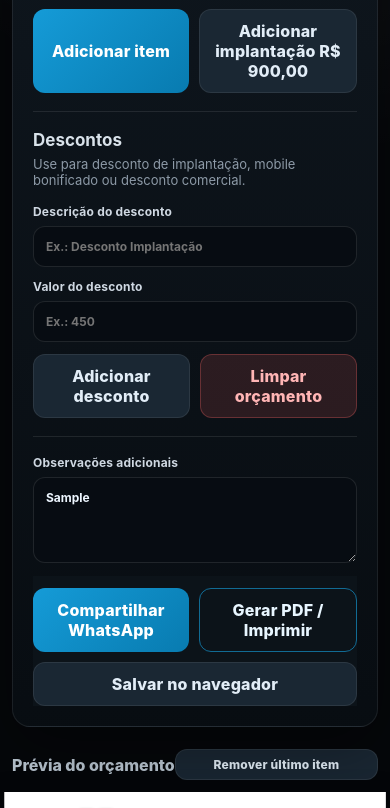
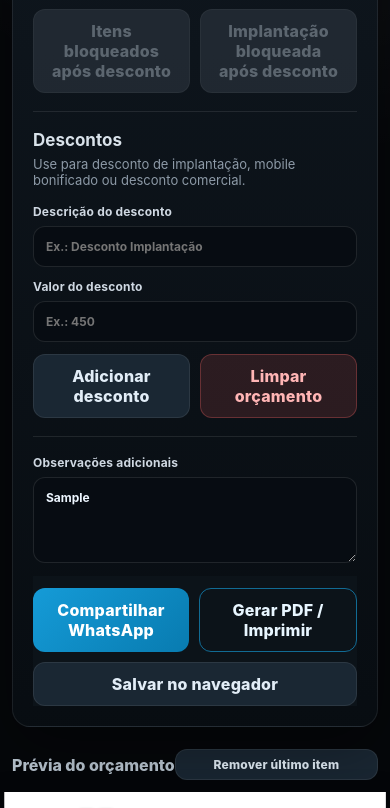
Before and after one commit to Bichiarov/Orcamento-013, a plain HTML site: page index.html in a window 390 px wide. Both pictures are taken after typing "Sample", "Sample", "5", "Sample", "5", "Sample" into the empty fields and a click on the button "Adicionar desconto". Shown: the part 742-1550 px from the top of the page. Drawn offline with Linux system fonts and the light colour scheme.

Commit message:
Add files via upload

```diff
--- a/assets/css/styles.css
+++ b/assets/css/styles.css
@@ -420,3 +420,15 @@ input:focus,select:focus,textarea:focus{
     break-inside:avoid!important;
   }
 }
+
+
+.locked{
+  opacity:.55!important;
+  cursor:not-allowed!important;
+}
+
+button.locked{
+  background:#303943!important;
+  color:#9da9b5!important;
+  border:1px solid rgba(255,255,255,.08)!important;
+}
--- a/assets/js/app.js
+++ b/assets/js/app.js
@@ -3,21 +3,27 @@ const catalog = [
   { name: 'Gestão Business', price: 320 },
   { name: 'Gestão Professional', price: 450 },
   { name: 'PDV adicional', price: 65 },
-  { name: 'Mobile', price: 35 },
+  { name: 'Comanda eletrônica', price: 35 },
+  { name: 'Comanda eletrônica Pagamentos Getnet/Stone', price: 50 },
   { name: 'Microterminal', price: 35 },
-  { name: 'Comanda eletrônica', price: 35 },
-  { name: 'Terminal de Lançamento', price: 35 },
-  { name: 'Kitchen Display System', price: 50 },
+
   { name: 'Integração iFood por MerchantID', price: 65 },
   { name: 'Integração Rappi por MerchantID', price: 65 },
   { name: 'Integração Open Delivery por MerchantID', price: 65 },
-  { name: 'Swnow / SW Delivery Ilimitado', price: 500 },
+
+  { name: 'Totem de Autoatendimento', price: 150 },
+  { name: 'Kitchen Display System', price: 50 },
+  { name: 'Integração Cardápio Digital Goomer', price: 100 },
+
+  { name: 'API de Dados por loja', price: 60 },
   { name: 'Painel de Senha', price: 35 },
   { name: 'TEF 1ª Licença', price: 130 },
   { name: 'TEF adicional', price: 50 },
-  { name: 'Totem de Autoatendimento', price: 150 },
-  { name: 'Integração Cardápio Digital Goomer', price: 100 },
-  { name: 'Implantação', price: 900 }
+
+  { name: 'Swnow / SW Delivery Ilimitado', price: 500 },
+
+  { name: 'SW Engajamento Start', price: 110 },
+  { name: 'SW Engajamento Business', price: 235 }
 ];
 
 const els = {
@@ -88,7 +94,32 @@ function getClient(){
   return (els.clientName.value.trim() || 'A DEFINIR').toUpperCase();
 }
 
+function hasDiscount(){
+  return quote.items.some(item => item.type === 'discount');
+}
+
+function updateItemLock(){
+  const locked = hasDiscount();
+
+  els.catalogItem.disabled = locked;
+  els.itemQty.disabled = locked;
+  els.customDesc.disabled = locked;
+  els.customValue.disabled = locked;
+  els.addItem.disabled = locked;
+  els.addImplantacao.disabled = locked;
+
+  els.addItem.textContent = locked ? 'Itens bloqueados após desconto' : 'Adicionar item';
+  els.addImplantacao.textContent = locked ? 'Implantação bloqueada após desconto' : 'Adicionar implantação R$ 900,00';
+
+  [els.catalogItem, els.itemQty, els.customDesc, els.customValue, els.addItem, els.addImplantacao]
+    .forEach(el => el.classList.toggle('locked', locked));
+}
+
 function addCatalogItem(){
+  if(hasDiscount()){
+    alert('Após adicionar desconto, a inserção de novos itens fica bloqueada. Remova o desconto ou limpe o orçamento para alterar os itens.');
+    return;
+  }
   const qty = Math.max(1, Number(els.itemQty.value || 1));
   const customDesc = els.customDesc.value.trim();
   const customValue = Number(els.customValue.value);
@@ -120,6 +151,10 @@ function addCatalogItem(){
 }
 
 function addImplantacao(){
+  if(hasDiscount()){
+    alert('Após adicionar desconto, a inserção de novos itens fica bloqueada. Remova o desconto ou limpe o orçamento para alterar os itens.');
+    return;
+  }
   addItem({
     store: '',
     description: 'Implantação',
@@ -226,6 +261,7 @@ function render(){
     quote.notes.split('\n').filter(Boolean).forEach(n => notes.push(n));
   }
   els.notesList.innerHTML = notes.map(n => `<li>- ${n}</li>`).join('');
+  updateItemLock();
 }
 
 function whatsappText(){
--- a/service-worker.js
+++ b/service-worker.js
@@ -1,4 +1,4 @@
-const CACHE_NAME = 'orcamentos-013-modelo-marabar-print-v2';
+const CACHE_NAME = 'orcamentos-013-pdv-abaixo-gestao-v12';
 const ASSETS = [
   './',
   './index.html',
```
Also changed, not shown: manifest.json.
